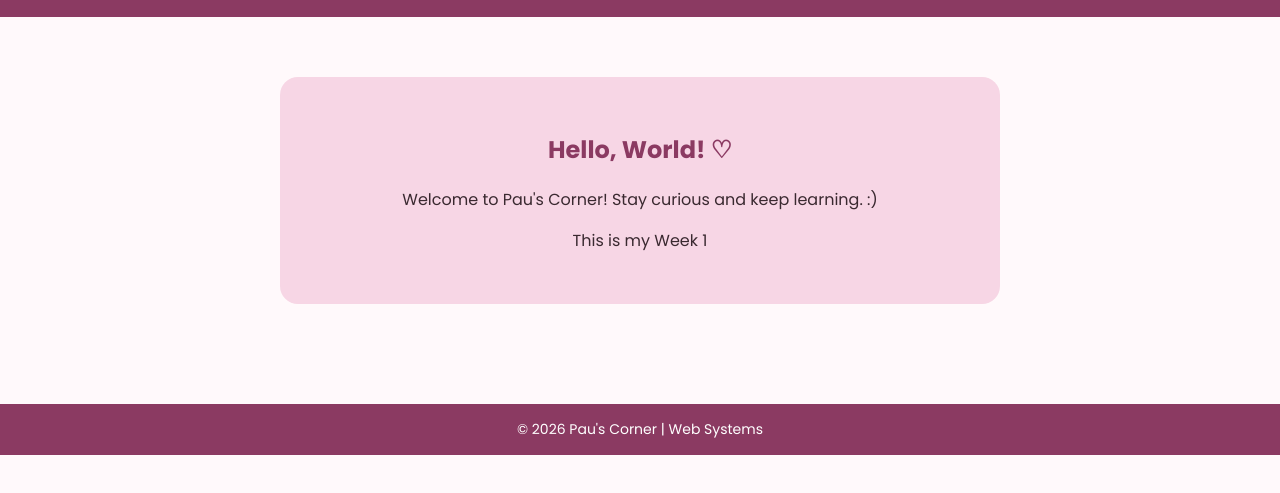
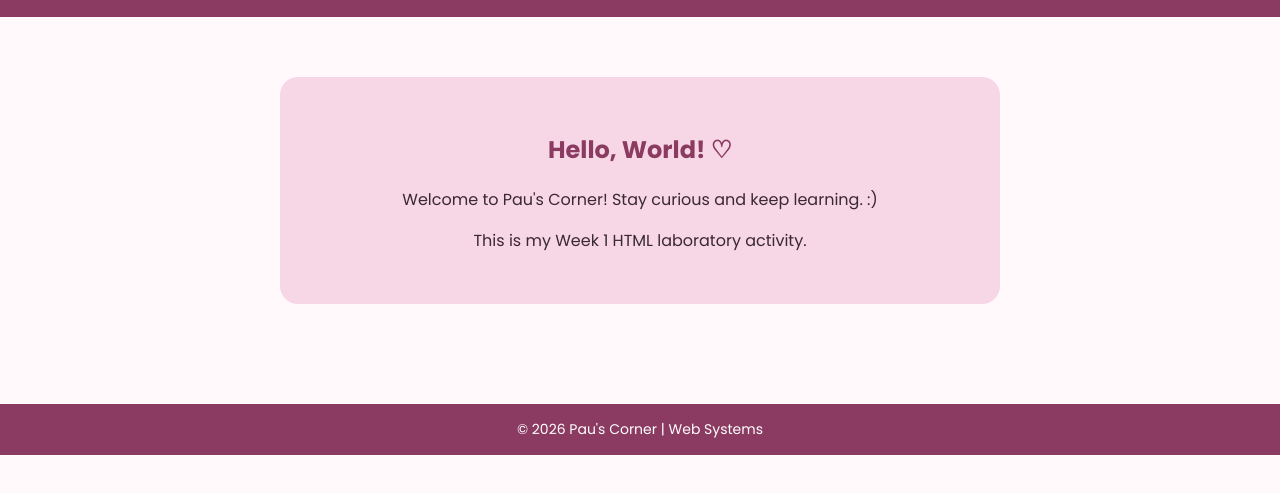
Before and after one commit to paulinekayebisnarnicolas25-hash/WebSys-NicolasPaulineKaye-BSIS2A, a plain HTML site: page Week1_HTMLFundamentals/index.html in a window 1280 px wide. Shown: the part 95-588 px from the top of the page. Drawn offline with Linux system fonts and the light colour scheme.

Commit message:
Update Week 1 HTML Fundamentals

```diff
--- a/Week1_HTMLFundamentals/index.html
+++ b/Week1_HTMLFundamentals/index.html
@@ -1,7 +1,7 @@
 <!DOCTYPE html>
 <html>
 <head>
-    <title>Pau's Corner | Week 1</title>
+    <title>>Pau's Corner ♡  | HTML Fundamentals</title>
 
     <link rel="preconnect" href="https://fonts.googleapis.com">
     <link rel="preconnect" href="https://fonts.gstatic.com" crossorigin>
@@ -72,7 +72,7 @@
             <p>
                 Welcome to Pau's Corner! Stay curious and keep learning. :) </p>
             <p>
-                This is my Week 1
+                This is my Week 1 HTML laboratory activity.
             </p>
         </div>
     </main>
```
Also changed, not shown: Week1_HTMLFundamentals/index2.html (+1 -1 lines).
